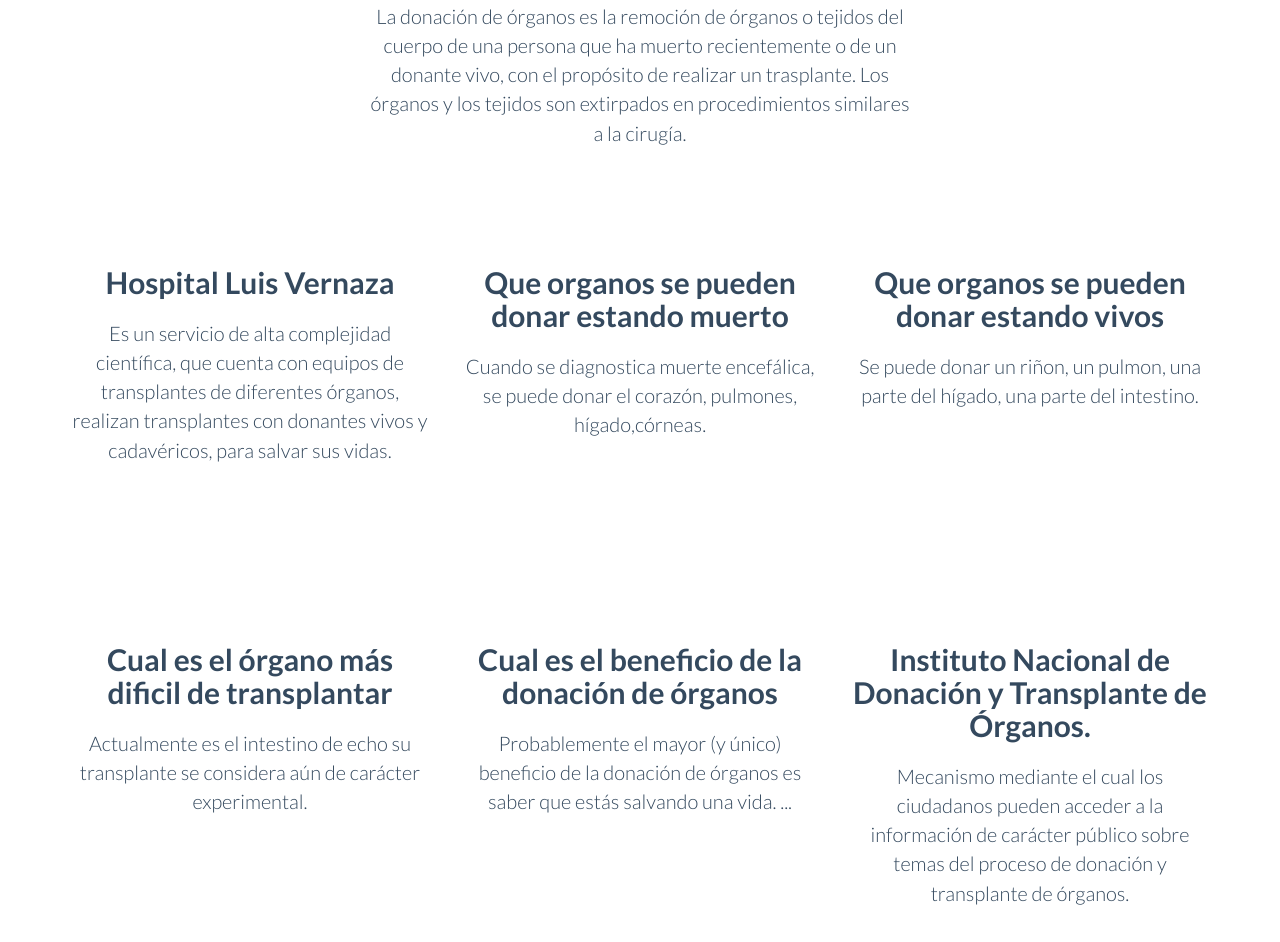
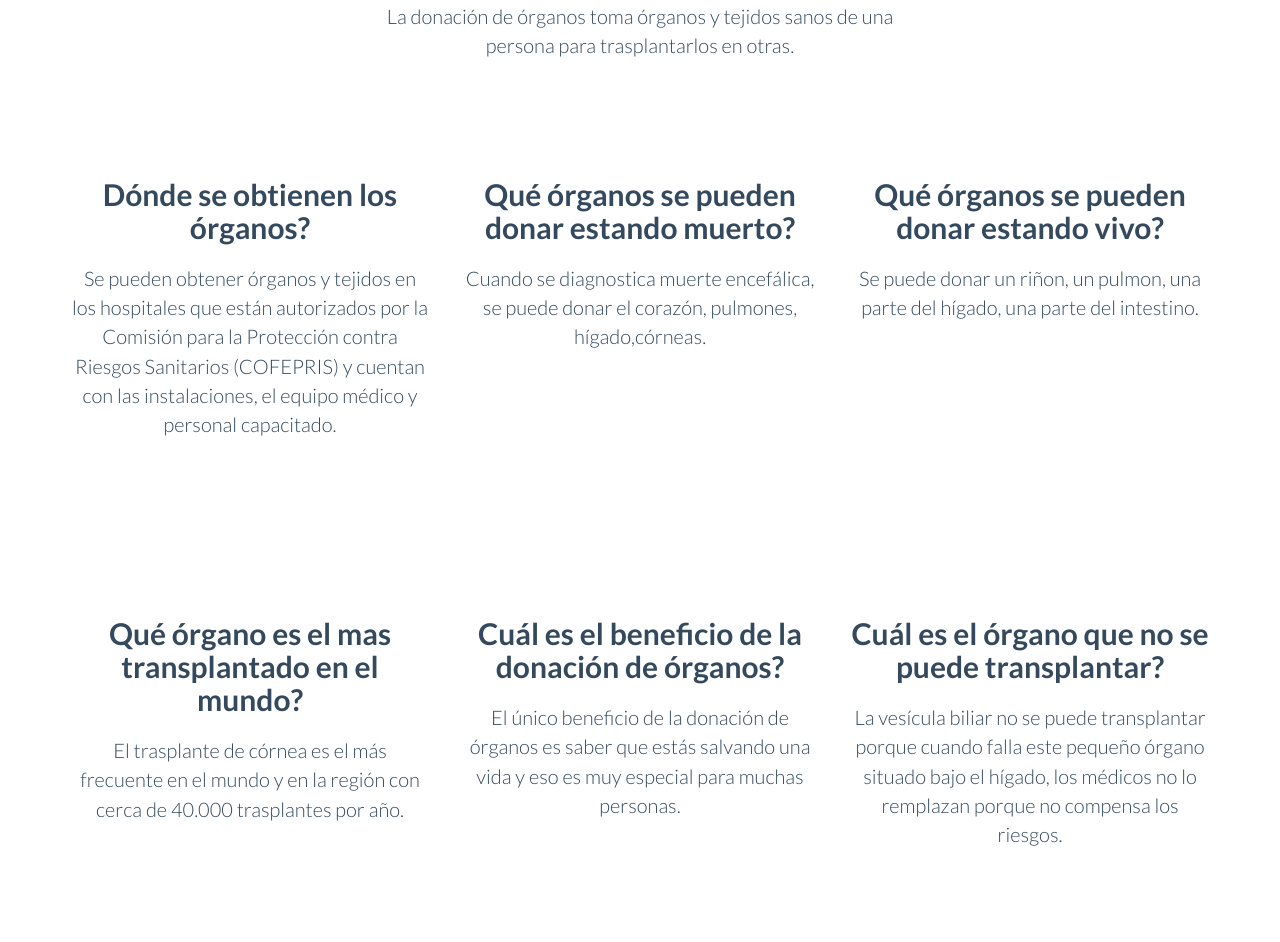
Before and after one commit to daniela190505/daniela190505.github.io, a plain HTML site: page index.html in a window 1280 px wide. Shown: the part 1438-2380 px from the top of the page. Drawn offline with Linux system fonts and the light colour scheme.

Commit message:
cambios 3

```diff
--- a/index.html
+++ b/index.html
@@ -108,7 +108,7 @@
 				<img src="img/IMG-20220221-WA0002.jpg" style="float: left; height: 300px; width: 400px; margin-bottom: 20px; margin-left: 15%;">
 				<h2>Que es la donacion de organos</h2>
 				<h2></h2>
-				<p class="lead" style="margin-top:0">La donación de órganos es la remoción de órganos o tejidos del cuerpo de una persona que ha muerto recientemente o de un donante vivo, con el propósito de realizar un trasplante. Los órganos y los tejidos son extirpados en procedimientos similares a la cirugía.</p>
+				<p class="lead" style="margin-top:0">La donación de órganos toma órganos y tejidos sanos de una persona para trasplantarlos en otras.</p>
 
 			</div>
 
@@ -116,22 +116,22 @@
 
 				<div class="col-sm-4 wow fadeInDown text-center">
 				  <img class="rotate" src=""Generic placeholder image>
-				  <h3>Hospital Luis Vernaza </h3>
-				  <p class="lead">Es un servicio de alta complejidad científica, que cuenta con equipos de transplantes de diferentes órganos, realizan transplantes con donantes vivos y cadavéricos, para salvar sus vidas.</p>
+				  <h3>Dónde se obtienen los órganos? </h3>
+				  <p class="lead">Se pueden obtener órganos y tejidos en los hospitales que están autorizados por la Comisión para la Protección contra Riesgos Sanitarios (COFEPRIS) y cuentan con las instalaciones, el equipo médico y personal capacitado.</p>
 
 				  <!-- <p><a class="btn btn-embossed btn-primary view" role="button">View Details</a></p> -->
 				</div><!-- /.col-lg-4 -->
 
 				<div class="col-sm-4 wow fadeInDown text-center">
 				  <img  class="rotate" src=""Generic placeholder image>
-				   <h3>Que organos se pueden donar estando muerto </h3>
+				   <h3>Qué órganos se pueden donar estando muerto? </h3>
 				   <p class="lead">Cuando se diagnostica muerte encefálica, se puede donar el corazón, pulmones, hígado,córneas. </p>
 				   <!-- <p><a class="btn btn-embossed btn-primary view" role="button">View Details</a></p> -->
 				</div><!-- /.col-lg-4 -->
 
 				<div class="col-sm-4 wow fadeInDown text-center">
 				  <img  class="rotate" src=""Generic placeholder image>
-				   <h3>Que organos se pueden donar estando vivos</h3>
+				   <h3>Qué órganos se pueden donar estando vivo?</h3>
 					<p class="lead">Se puede donar un riñon, un pulmon, una parte del hígado, una parte del intestino.</p>
 				  <!-- <p><a class="btn btn-embossed btn-primary view" role="button">View Details</a></p> -->
 				</div><!-- /.col-lg-4 -->
@@ -142,22 +142,22 @@
 
 				<div class="col-sm-4  wow fadeInDown text-center">
 				  <img class="rotate" src=""Generic placeholder image>
-				  <h3>Cual es el órgano más dificil de transplantar</h3>
-				  <p class="lead">Actualmente es el intestino de echo su transplante se considera aún de carácter experimental.</p>
+				  <h3>Qué órgano es el mas transplantado en el mundo?</h3>
+				  <p class="lead">El trasplante de córnea es el más frecuente en el mundo y en la región con cerca de 40.000 trasplantes por año.</p>
 				 <!-- <p><a class="btn btn-embossed btn-primary view" role="button">View Details</a></p> -->
 				</div><!-- /.col-lg-4 -->
 
 				<div class="col-sm-4 wow fadeInDown text-center">
 				  <img  class="rotate" src=""Generic placeholder image>
-				   <h3>Cual es el beneficio de la donación de órganos</h3>
-				   <p class="lead">Probablemente el mayor (y único) beneficio de la donación de órganos es saber que estás salvando una vida. ... </p>
+				   <h3>Cuál es el beneficio de la donación de órganos?</h3>
+				   <p class="lead">El único beneficio de la donación de órganos es saber que estás salvando una vida y eso es muy especial para muchas personas. </p>
 				   <!-- <p><a class="btn btn-embossed btn-primary view" role="button">View Details</a></p> -->
 				</div><!-- /.col-lg-4 -->
 
 				<div class="col-sm-4 wow fadeInDown text-center">
 				  <img  class="rotate" src=""Generic placeholder image>
-				   <h3>Instituto Nacional de Donación y Transplante de Órganos.</h3>
-				 <p class="lead">Mecanismo mediante el cual los ciudadanos pueden acceder a la información de carácter público sobre temas del proceso de donación y transplante de órganos. </p>
+				   <h3>Cuál es el órgano que no se puede transplantar?</h3>
+				 <p class="lead">La vesícula biliar no se puede transplantar porque cuando falla este pequeño órgano situado bajo el hígado, los médicos no lo remplazan porque no compensa los riesgos. </p>
 				  <!-- <p><a class="btn btn-embossed btn-primary view" role="button">View Details</a></p> -->
 				</div><!-- /.col-lg-4 -->
 
@@ -211,8 +211,9 @@ Se puede donar hasta tres veces al año.
                 </div>
 
                 <div class="col-sm-6 wow fadeInRightBig"  data-animation-delay="200">
-                    <h3 class="section-heading">Donación de órganos: no dejes que estos mitos te confundan</h3>
-					<p class="lead">Puede ser dificil pensar en lo que le va a pasar a tu cuerpo despúes de que te mueras, ni hablas de donar a tus órganos y tejidos. Pero ser donante de órganos es una decisión generosa que vale la pena y que puede salvar vidas.
+                    <h3 class="section-heading">¿Por qué se tiene miedo al momento de donar órganos?
+					</h3>
+					<p class="lead">Se obtuvo que el principal motivo para abstenerse a la donación fue el miedo a estar vivo al momento de la donación, seguido por el miedo a que se le restrinja la atención en las emergencias.
 					</p>
 				</div>
 			</div>
```
